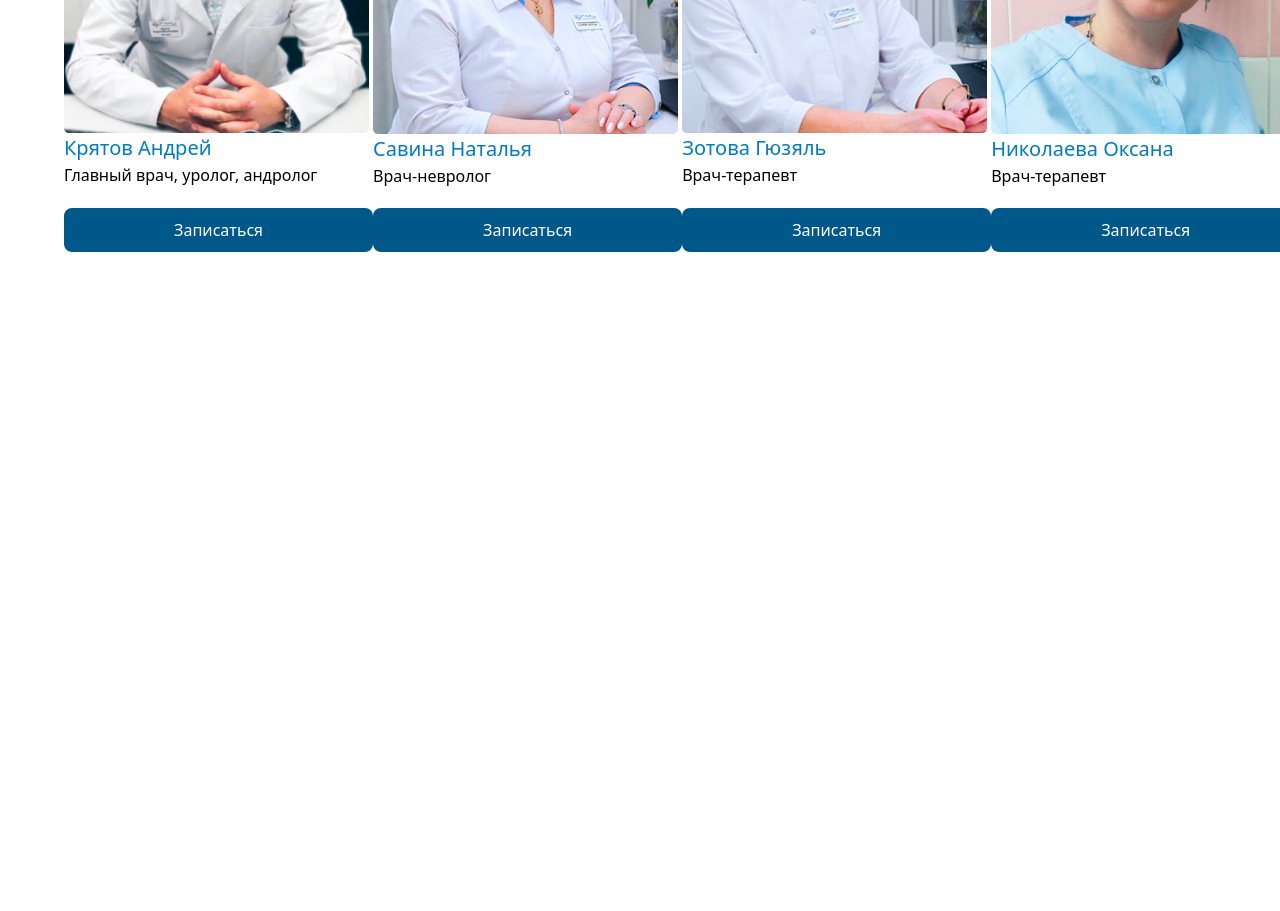
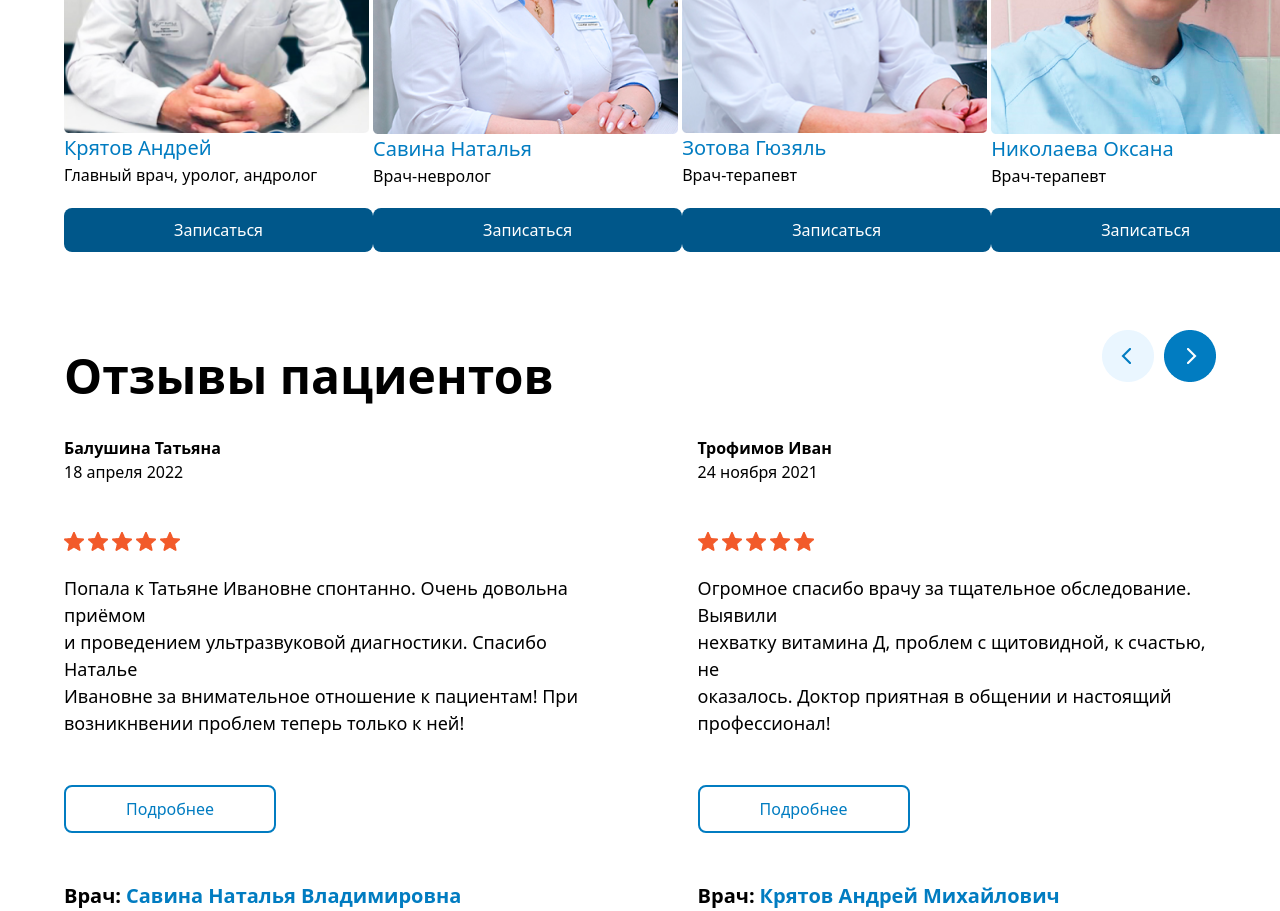
Before and after one commit to Azamjon09/exam-4-, a website: page src/mehroj3.html in a window 1280 px wide. Shown: the part 2798-3709 px from the top of the page. Before the commit the page ends 3098 px from the top, so only its background shows below. Drawn offline with nearby package versions, Linux system fonts and the light colour scheme; files that its build step writes are made by us from their sources; files whose address does not match are found by name.

Commit message:
+section

```diff
--- a/src/mehroj3.html
+++ b/src/mehroj3.html
@@ -224,6 +224,41 @@
                 </button>
             </div>
         </section><br><br>
+        <div class=" w-[90%] m-auto hidden lg:flex items-center justify-between">
+            <h1 class="text-[48px] font-bold mt-10 ">Отзывы пациентов</h1>
+            <img src="./mehrojimages/Slider Buttons.png" alt="">
+        </div>
+        <br>
+        <section class="w-[90%] m-auto hidden lg:flex justify-between">
+            <article class="lg:h-[441px] w-[45%]">
+                <h1 class="font-bold">Балушина Татьяна</h1>
+                <p>18 апреля 2022</p><br><br>
+                <img src="./mehrojimages/Stars.png" alt=""><br>
+                <p class="text-[18px]">Попала к Татьяне Ивановне спонтанно. Очень довольна приёмом <br> и проведением
+                    ультразвуковой диагностики. Спасибо Наталье <br> Ивановне за внимательное отношение к пациентам! При
+                    <br> возникнвении проблем теперь только к ней!</p><br><br>
+                    <button class="px-[60px] py-[10px] border-solid border-[#017CC1] border-2 text-[#017CC1] rounded-lg">
+                        Подробнее
+                    </button><br><br><br>
+                    <div class="text-[20px] font-bold flex gap-[5px]">
+                        <h1>Врач:</h1>
+                        <h1 class="text-[#017CC1]">Савина Наталья Владимировна</h1>
+                    </div>
+            </article>
+            <article class="lg:h-[441px] w-[45%]">
+                <h1 class="font-bold">Трофимов Иван</h1>
+                <p>24 ноября 2021</p><br><br>
+                <img src="./mehrojimages/Stars.png" alt=""><br>
+                <p class="text-[18px]">Огромное спасибо врачу за тщательное обследование. Выявили <br> нехватку витамина Д, проблем с щитовидной, к счастью, не <br> оказалось. Доктор приятная в общении и настоящий <br> профессионал!</p><br><br>
+                    <button class="px-[60px] py-[10px] border-solid border-[#017CC1] border-2 text-[#017CC1] rounded-lg">
+                        Подробнее
+                    </button><br><br><br>
+                    <div class="text-[20px] font-bold flex gap-[5px]">
+                        <h1>Врач:</h1>
+                        <h1 class="text-[#017CC1]">Крятов Андрей Михайлович</h1>
+                    </div>
+            </article>
+        </section>
     </main>
 </body>
 
```
